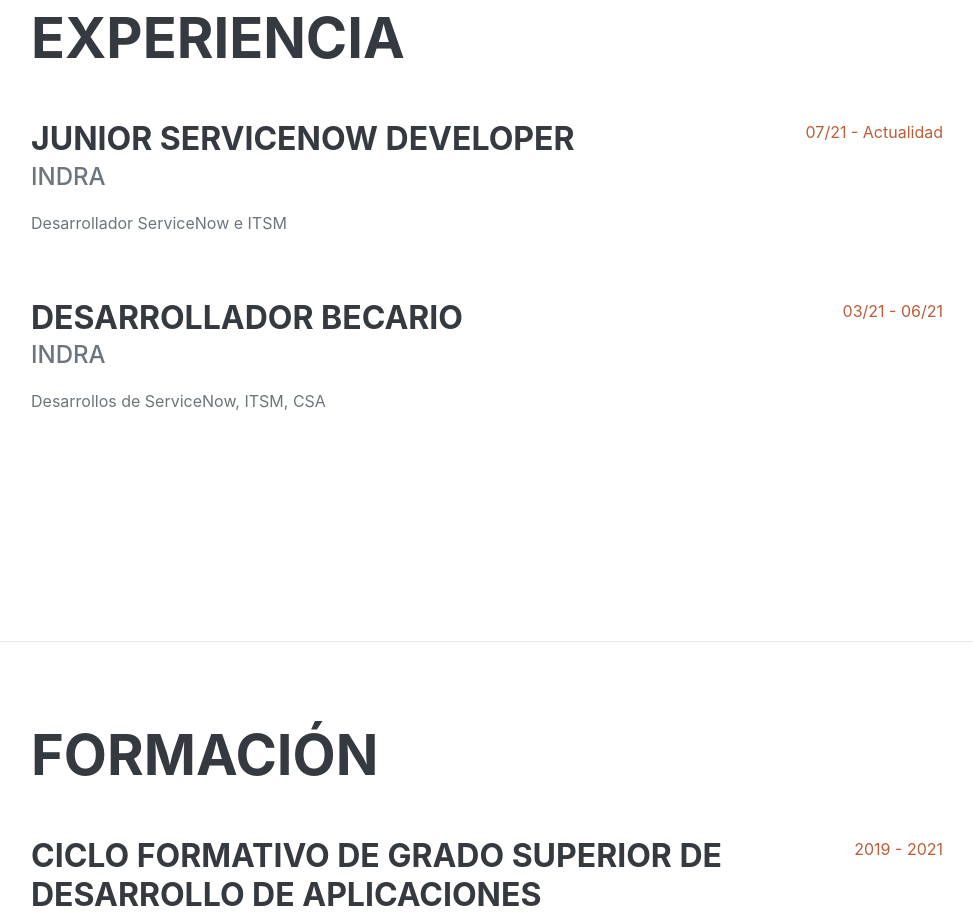
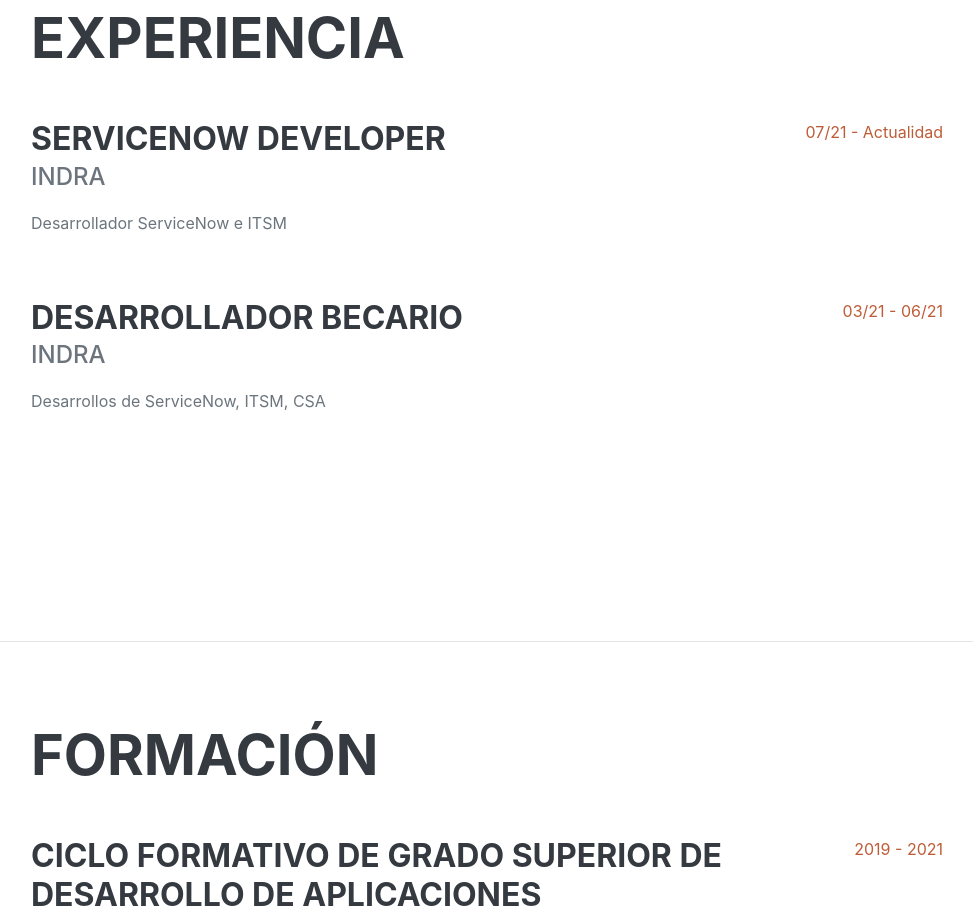
Before and after one commit to loudmicro/loudmicro.github.io, a plain HTML site: page index.html in a window 1280 px wide. Shown: the part 960-1880 px from the top of the page, without its empty margins (289-1262 px from the left). Drawn offline with nearby package versions, Linux system fonts and the light colour scheme; a web font is replaced by a local one.

Commit message:
Update index.html
Updated experience

```diff
--- a/index.html
+++ b/index.html
@@ -81,7 +81,7 @@ Template author :
                     <h2 class="mb-5">Experiencia</h2>
                     <div class="d-flex flex-column flex-md-row justify-content-between mb-5">
                         <div class="flex-grow-1">
-                            <h3 class="mb-0">Junior ServiceNow Developer</h3>
+                            <h3 class="mb-0">ServiceNow Developer</h3>
                             <div class="subheading mb-3">Indra</div>
                             <p>Desarrollador ServiceNow e ITSM</p>
                         </div>
```
